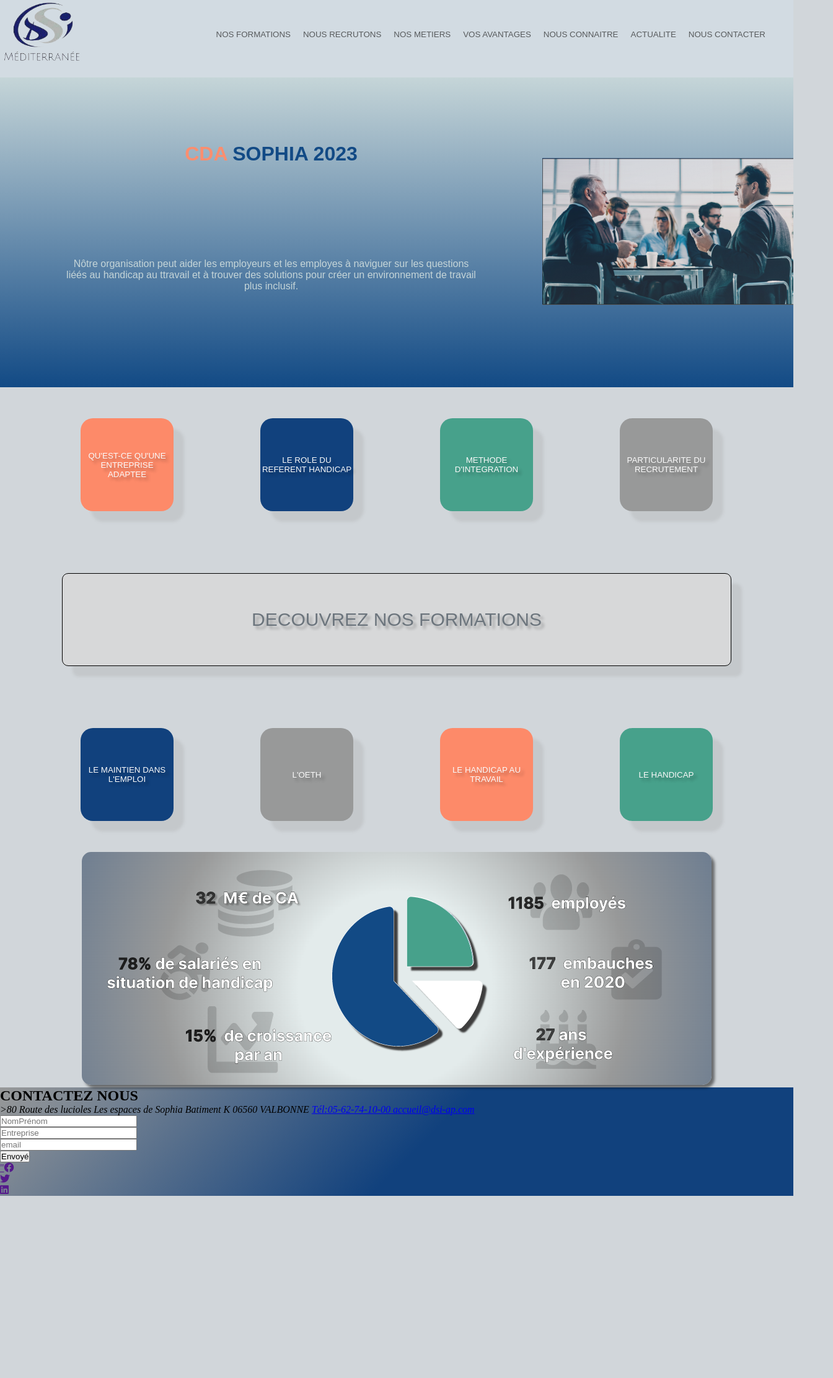
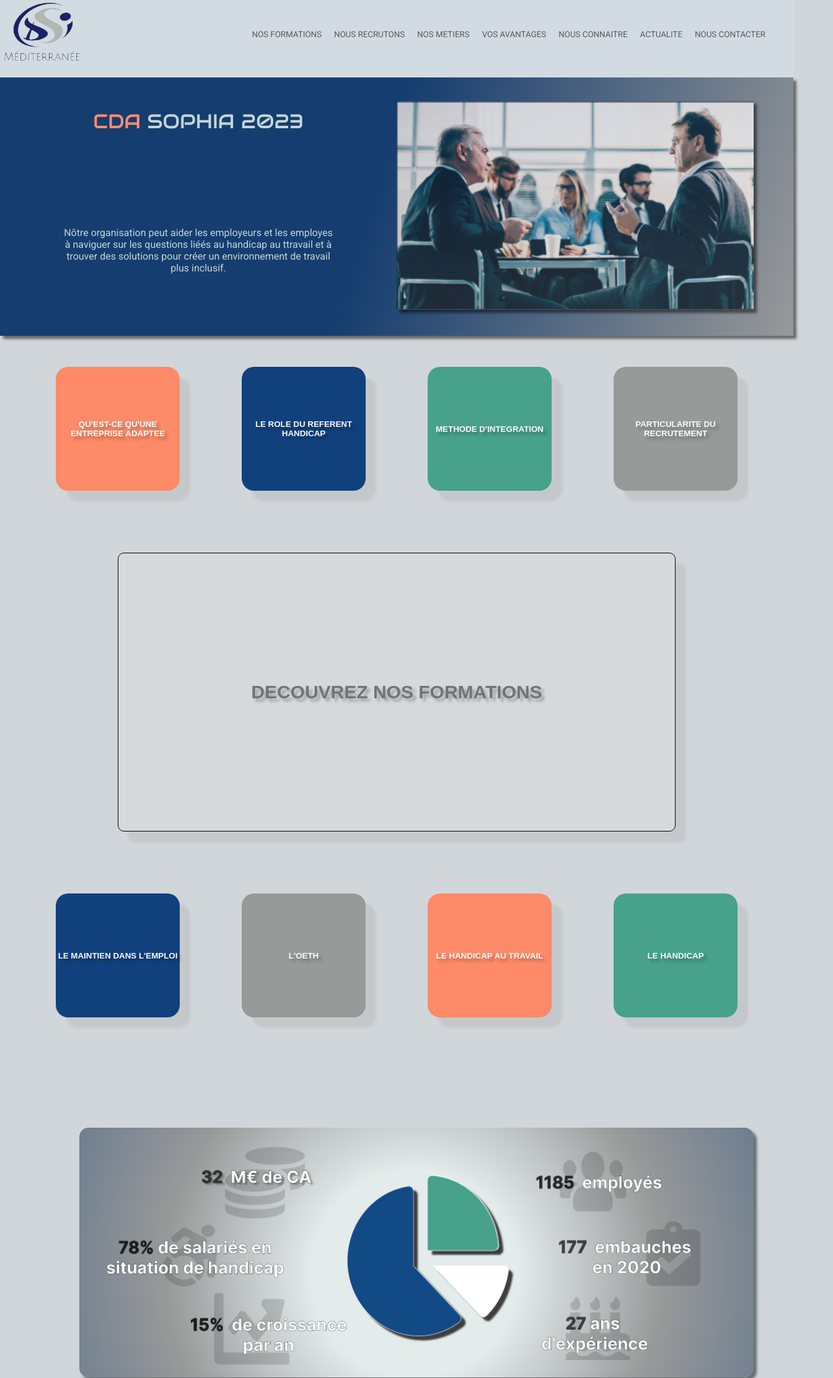
Before and after one commit to romsio/CDA-SOPHIA2023, a plain HTML site: page index.html in a window 1280 px wide. Shown: the part 14-2238 px from the top of the page at 62% size, 1344 px wide, since content can reach past the window. Before the commit the page ends 1944 px from the top, so only its background shows below. Drawn offline with Linux system fonts and the light colour scheme.

Commit message:
modification de la police

```diff
--- a/index.html
+++ b/index.html
@@ -8,7 +8,8 @@
     <link rel="stylesheet" href="https://cdnjs.cloudflare.com/ajax/libs/font-awesome/6.3.0/css/all.min.css"
     integrity="sha512-SzlrxWUlpfuzQ+pcUCosxcglQRNAq/DZjVsC0lE40xsADsfeQoEypE+enwcOiGjk/bSuGGKHEyjSoQ1zVisanQ=="
     crossorigin="anonymous" referrerpolicy="no-referrer" />
-    <link rel="stylesheet" href="https://fonts.googleapis.com/css2?family=Crimson+Pro&family=Literata">
+    <link rel="stylesheet" href="https://fonts.googleapis.com/css2?family=Audiowide&family=Roboto:wght@400;700&display=swap" rel="stylesheet">
+
     <link rel="stylesheet" href="style.css">
     <link rel="shortcut icon" href="img/logo.png" type="image/x-icon">
     <title>cdasophia2023</title>
@@ -151,7 +152,9 @@
                 Création des  champs à remplir pour la création du formulaire
             Création d'une pop-up mail message envoyer (envoyer)
             -->
+            <div id="formulaire">
                 <form action="NomPrénom" method="post">
+
                     <div class="champs1">
                         <Label for="NomPrénom"></Label>
                         <input type="text" name="NomPrénom" id="NomPrénom" placeholder="NomPrénom" size="25" required>
@@ -165,6 +168,7 @@
                         <input type="email" name="email" id="Email" placeholder="email" size="25" required>
                     </div>
                     <input type="submit" value="Envoyé" id="envoi" size="25">
+                    </div>
                     <!--Importation de mes images depuis l'outil fontawesome
                     on récupère le chemin de référence de notre icone-->
                     <div id="social">
@@ -180,6 +184,7 @@
                     </div>
                 </form>
             </div>
+        </div>
     </footer>
 </body>
 
--- a/style.css
+++ b/style.css
@@ -4,6 +4,7 @@
     box-sizing: border-box;
 }
 body {
+    font-family: 'Roboto',sans-serif ;
     background-color: #D1D6DA;
 }
 .navbar ul{
@@ -14,7 +15,7 @@ body {
     width: auto;
     text-align: center;
     color:#585b5d;
-    font-family:Arial, Helvetica, sans-serif ;
+    font-family:'Roboto',sans-serif ;
     font-style: normal;
     font-size:smaller;
     margin: 10px;
@@ -35,6 +36,7 @@ ul{
 .logodsi img{
     width: 60%;
 }
+
 .navbar{
     display: flex;
     justify-content:space-between;
@@ -45,32 +47,40 @@ ul{
     display: flex;
     justify-content: center;
     align-items: center;
-    background:linear-gradient(#c5d5d8,#124a85);
+    background: rgb(152,153,153);
+    background: linear-gradient(287deg, rgba(152,153,153,1) 0%, rgba(21,61,111,1) 53%);
     padding-top: 0;
     width: 100%;
-    height:500px;
+    box-shadow: 5px 5px 4px 0px #00000080;
 }
 .boxheader h1{
     text-align: center;
     text-transform: uppercase;
-    font-family: Arial, Helvetica, sans-serif;
-    color:#124a85;
+    font-family:"Audiowide",sans-serif;
+    color:#c5d5d8;
     margin: 50px;
-
+    font-weight: 400;
+    font-size: 2em;
 }
 .boxheader h1 span{
     text-align: center;
     text-transform: uppercase;
-    font-family: Arial, Helvetica, sans-serif;
     color:#fb8e6f;
 }
 .boxheader p{
     text-align:center;
-    font-family: Arial, Helvetica, sans-serif;
-    padding:25px;
     color:#c5d5d8;
-    /*margin-block-start: auto;*/
+    font-weight: 400;
     padding: 100px;
+}
+.reunionpro, .presentation {
+    width: 50%;
+
+}
+.reunionpro img{
+width: 90%;
+height: 55%;
+box-shadow: 5px 5px 4px 0px #00000080;
 }
 .navbar label{
     background-color:#fb8e6f;
@@ -103,8 +113,9 @@ ul{
 
 .sensi button {
     color:#fafafa ;
-    width: 150px;
-    height: 150px;
+    width: 15em;
+    height:15em;
+    font-weight: 600;
     border: none;
     border-radius: 20px;
     text-transform: uppercase;
@@ -125,12 +136,14 @@ ul{
     background-color:#989999 ;
 }
 #button5 {
-    width: 90%;
+    width:30em;
+    height: 15em;
     background-color: #D7D8D9;
     border-radius: 10px;
     color:#6C757D ;
     font-size: 30px;
     border: 1px solid black;
+    font-family: ;
 }
 #button6 {
     background-color: #11417D;
@@ -151,9 +164,39 @@ ul{
 .diag img{
     border-radius: 15px;
     box-shadow: 5px 5px 4px 0px #00000080;
+    width:85%;
+    height: 0%;
+    margin: 10%;
+}
+footer{
+background: linear-gradient(135deg, rgba(152,153,153,1) 0%, rgba(17,65,125,1) 53%);
+height:30em;
+}
+.formulaire{
+    font-family:'Roboto', sans-serif;
+    color:#fafafa ;
+}
+#addres{
+    display: flex;
+    justify-content: center;
+    align-items:center ;
+}
+#formulaire{
+    background-color: #11417D;
+    width: 35em;
+    height: 25em;
+    border-radius:0.5em;
+    box-shadow: 10px 10px 4px 0px #FD8A6980;
 
 }
-footer{
+.formulaire{
+    display: flex;
+    justify-content:center;
+    align-items: center;
 
-background: linear-gradient(135deg, rgba(152,153,153,1) 0%, rgba(17,65,125,1) 53%);
+
 }
+#social div {
+border-radius: 50%;
+background: #fafafa;
+}
```
Lines whose indentation alone changed are shown as unchanged.
